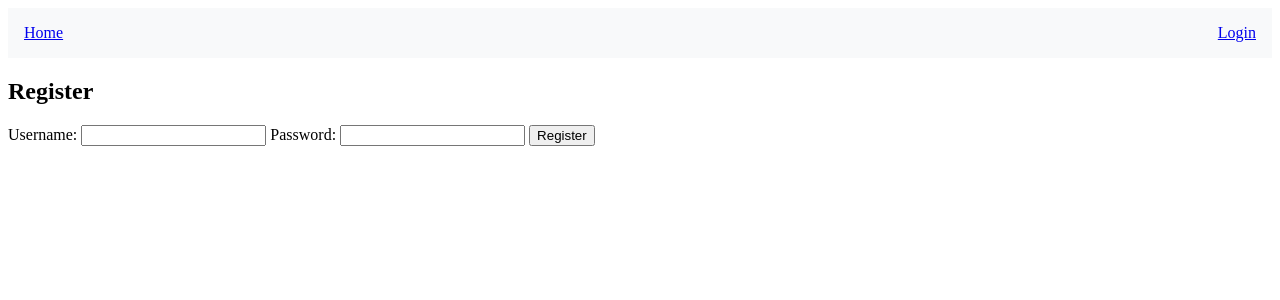
After one commit to drudd75077/windows-auth, a Flask app: page /register in a window 1280 px wide. The commit adds this page. Shown: the top 300 px of the page. Run offline with Flask 3, Linux system fonts and the light colour scheme; parts of the project's set-up code (start-up, migrations or seed data) failed here and were passed over.

Commit message:
setting up user table

```diff
--- a/src/app.py
+++ b/src/app.py
@@ -6,6 +6,9 @@ routes for this flask app
 from flask import Flask, render_template, request, redirect, session, url_for, flash, g
 import msal
 import requests
+from flask_sqlalchemy import SQLAlchemy
+from flask_migrate import Migrate
+from werkzeug.security import generate_password_hash
 from dotenv import load_dotenv
 import os
 from flask_session import Session
@@ -16,10 +19,13 @@ load_dotenv()
 
 app = Flask(__name__, template_folder='../templates', static_folder='../static')
 app.secret_key = os.getenv('SECRET_KEY')
-
+app.config['SQLALCHEMY_DATABASE_URI'] = os.getenv('DATABASE_URL')
+db = SQLAlchemy(app)
+migrate = Migrate(app, db)
 # Set the server name explicitly to localhost:5000
 app.config['SERVER_NAME'] = os.getenv('SERVER_NAME')
 
+from models import User
 
 # Configure server-side session management
 app.config['SESSION_TYPE'] = os.getenv('SESSION_TYPE')
@@ -56,6 +62,21 @@ def inject_user():
 @app.route('/')
 def index():
     return render_template('index.html')
+
+@app.route('/register')
+def register():
+    return render_template('register.html')
+
+@app.route('/register', methods=['POST'])
+def register_user():
+    username = request.form['username']
+    password = request.form['password']
+    hashed_password = generate_password_hash(password, method='sha256')
+    new_user = User(username=username, password=hashed_password)
+    db.session.add(new_user)
+    db.session.commit()
+    flash('User registered successfully!', 'success')
+    return redirect(url_for('index'))
 
 @app.route('/username_password_login', methods=['POST'])
 def username_password_login():
--- /dev/null
+++ b/templates/register.html
@@ -0,0 +1,18 @@
+{% extends "base.html" %}
+
+{% block title %}Register{% endblock %}
+
+{% block content %}
+
+<div class="register-container">
+    <h2>Register</h2>
+    <form action="{{ url_for('register_user') }}" method="post">
+        <label for="username">Username:</label>
+        <input type="text" id="username" name="username" required>
+        <label for="password">Password:</label>
+        <input type="password" id="password" name="password" required>
+        <button type="submit">Register</button>
+    </form>
+</div>
+
+{% endblock %}
```
Also changed, not shown: src/models.py (+11 -0 lines), templates/login.html (+8 -2 lines).
